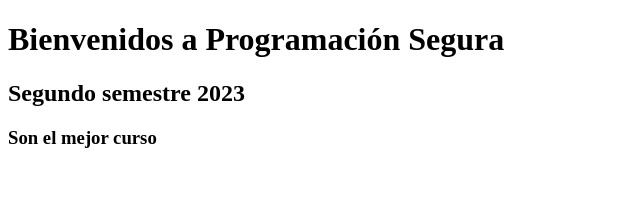
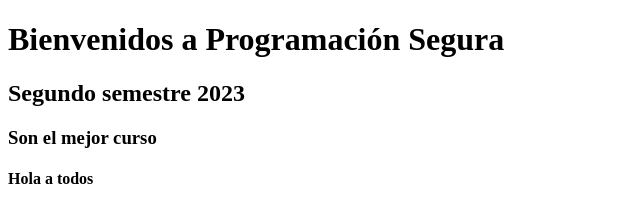
Before and after one commit to summhy/Programacion-Segura, a plain HTML site: page index.html in a window 1280 px wide. Shown: the whole page, without its empty margins (0-640 px from the left). Drawn offline with Linux system fonts and the light colour scheme.

Commit message:
tiitulo 4

```diff
--- a/index.html
+++ b/index.html
@@ -11,7 +11,7 @@
 <h1>Bienvenidos a Programación Segura</h1>
 <h2>Segundo semestre 2023</h2>
 <h3>Son el mejor curso</h3>
-
+<h4>Hola a todos</h4>
 
 </body>
 </html>
```
